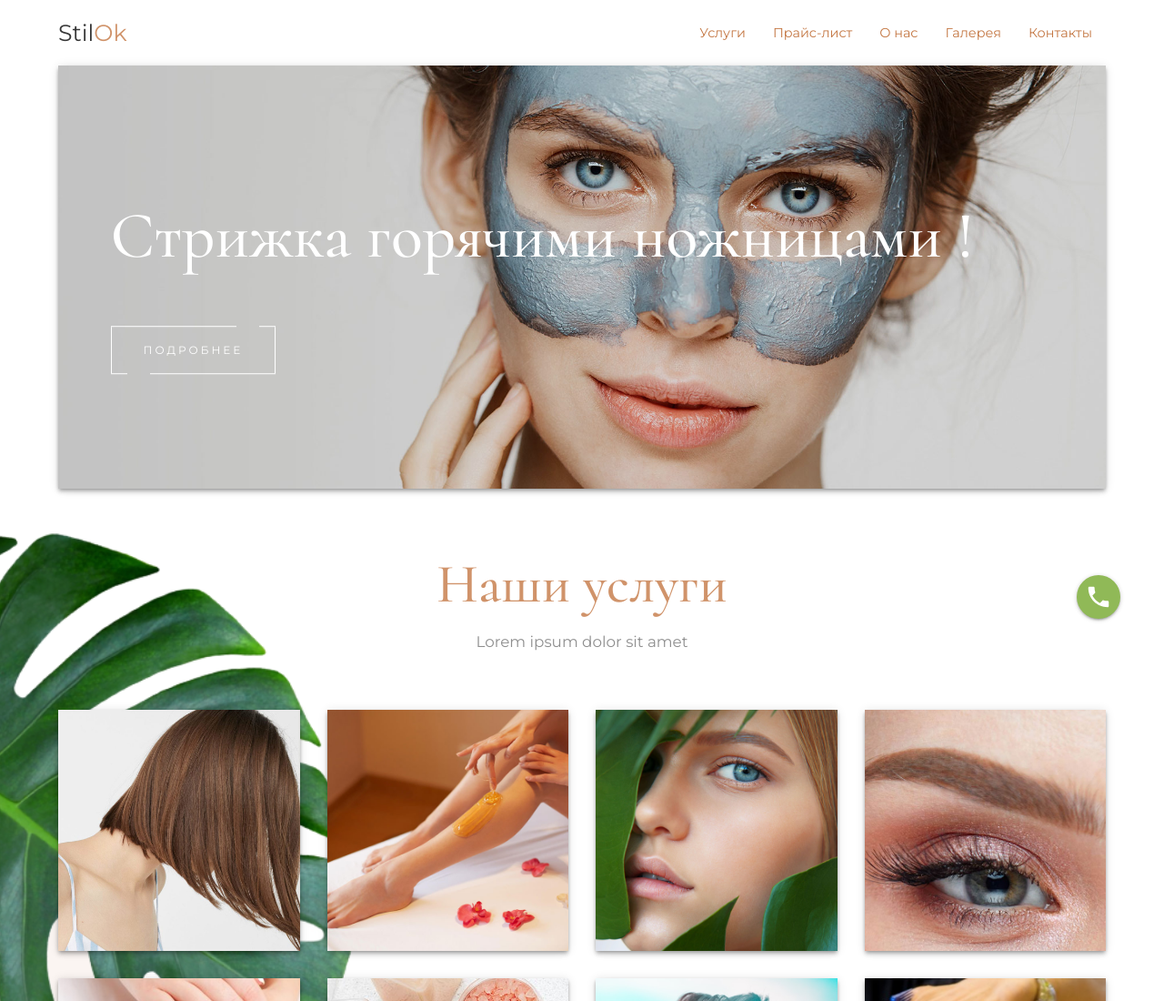
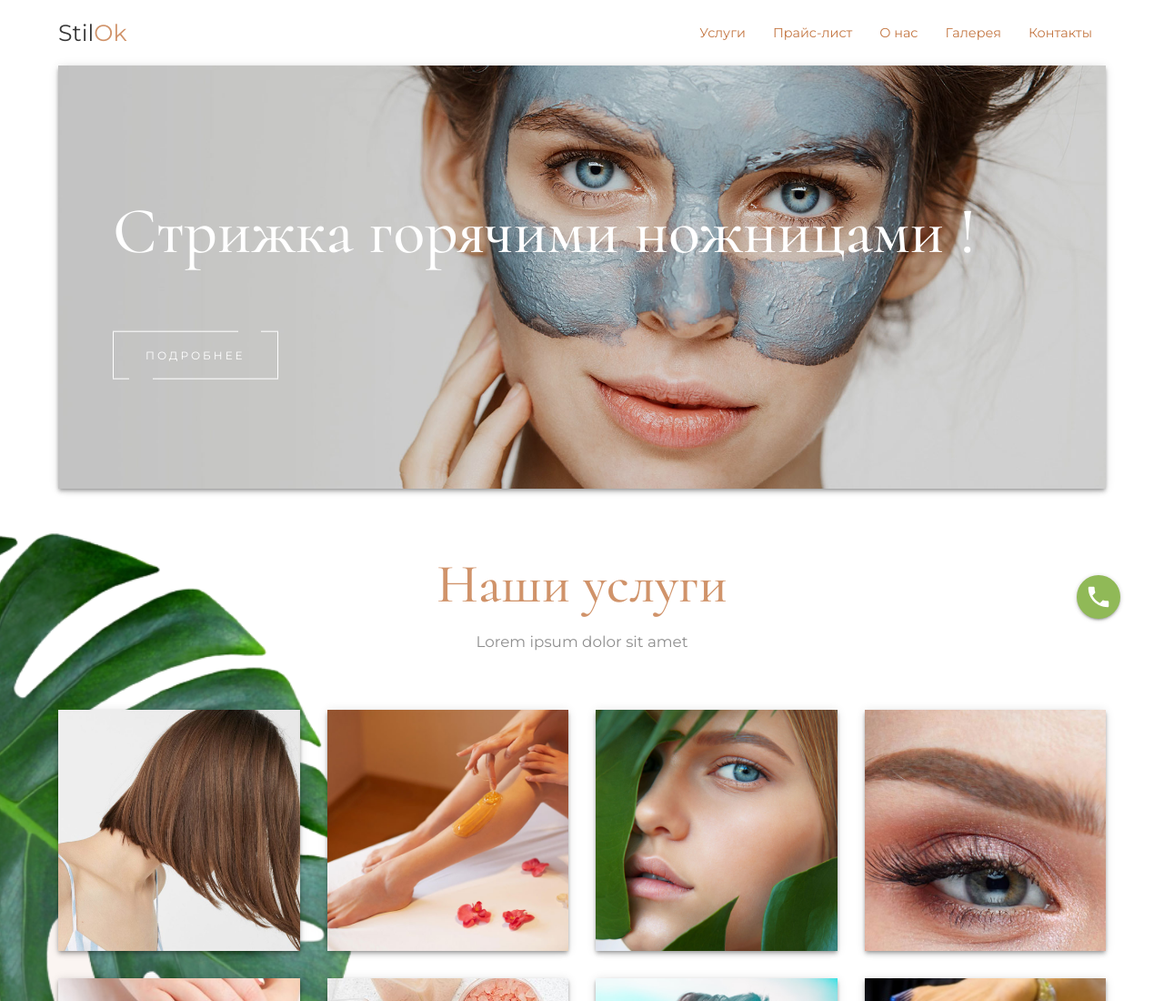
Before and after one commit to BohdanYarema/testExample2019.github.io, a website: page index.html in a window 1280 px wide. Shown: the top 1100 px of the page at 91% size. Drawn offline with nearby package versions, Linux system fonts and the light colour scheme; some packages are replaced by stand-ins of ours; a web font is replaced by a local one.

Commit message:
update images and layout

```diff
--- a/scss/components/_global.scss
+++ b/scss/components/_global.scss
@@ -977,6 +977,9 @@ td, th {
 
 ._custom-space-lg {
 	padding: $common-spacing-indent*1.8 0;
+	@media #{$medium-and-down} {
+		padding: $common-spacing-indent /1 0;
+	}
 	@media #{$small-and-down} {
 		padding: $common-spacing-indent /1.5 0;
 	}
@@ -990,28 +993,28 @@ td, th {
 }
 ._custom-l-space {
 	margin-left: $common-spacing-indent;
-	@media #{$small-and-down} {
+	@media #{$medium-and-down} {
 		margin-left: 0;
 	}
 }
 
 ._custom-top-space {
 	margin-top: $common-spacing-indent;
-	@media #{$small-and-down} {
+	@media #{$medium-and-down} {
 		margin-top: 0;
 	}
 }
 
 ._custom-top-space-lg {
 	margin-top: $common-spacing-indent*3;
-	@media #{$small-and-down} {
+	@media #{$medium-and-down} {
 		margin-top: 0;
 	}
 }
 
 ._custom-top-space-sm {
 	margin-top: $common-spacing-indent / 2;
-	@media #{$small-and-down} {
+	@media #{$medium-and-down} {
 		margin-top: 0;
 	}
 }
--- a/scss/home.scss
+++ b/scss/home.scss
@@ -19,9 +19,21 @@
 	.hero-slider__item-content {
 		position: absolute;
 		top: 50%;
-		left: 5%;
+		left: 0;
 		transform: translateY(-50%);
 		width: 100%;
+		height: 100%;
+		display: flex;
+		align-items: flex-start;
+		flex-direction: column;
+		justify-content: center;
+		padding: 2rem 5rem;
+		@media #{$medium-and-down} {
+			padding: 2rem 3rem;
+		}
+		@media #{$small-and-down} {
+			padding: 2rem;
+		}
 	}
 	.hero-slider__item-title {
 		color: #fff;
@@ -291,7 +303,7 @@
 		background-size: cover;
 		z-index: 10;
 
-		@media #{$small-and-down} {
+		@media #{$medium-and-down} {
 			display: none;
 		}
 	}
```
Also changed, not shown: css/home.css, 1 other file.
